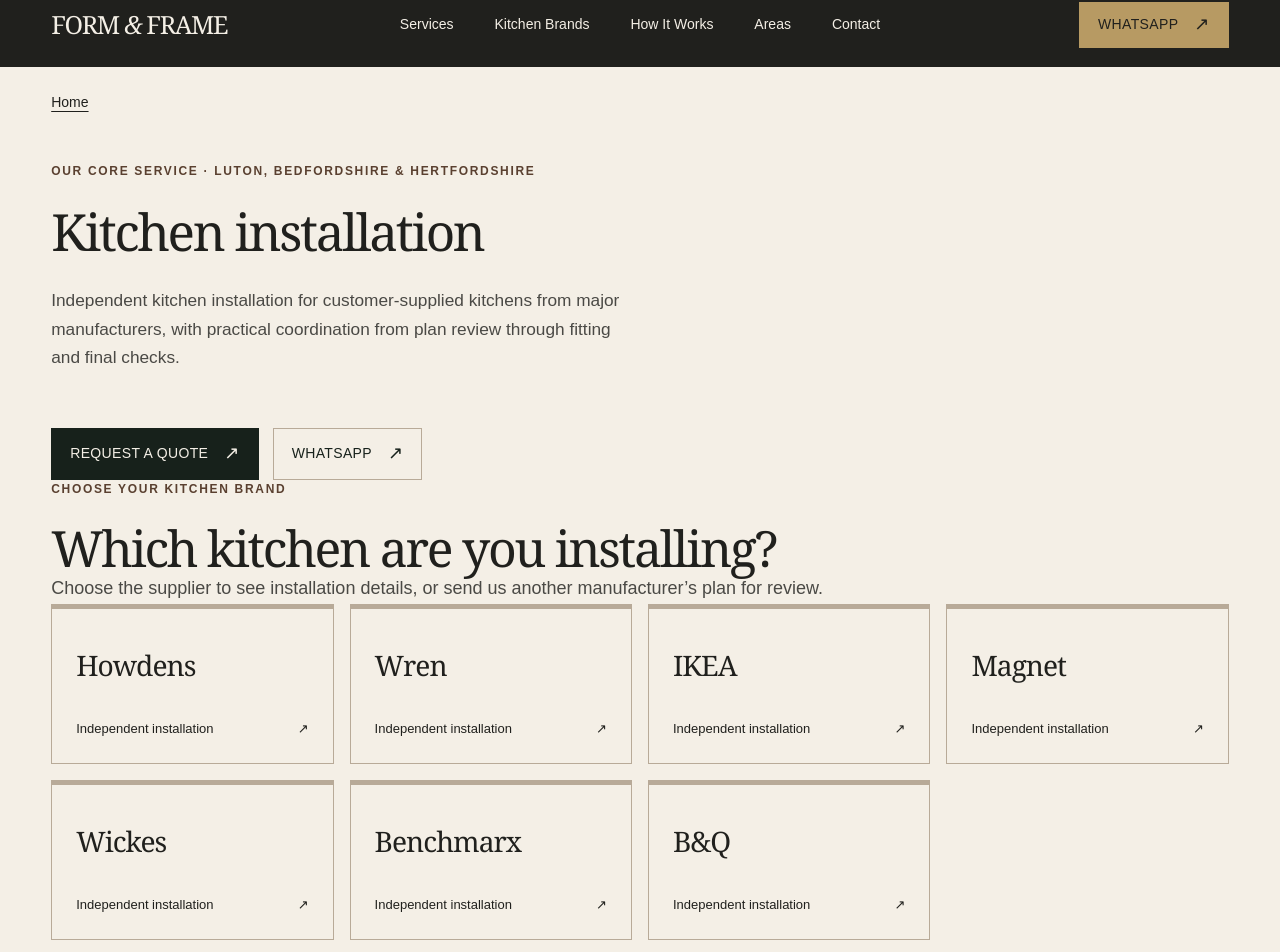
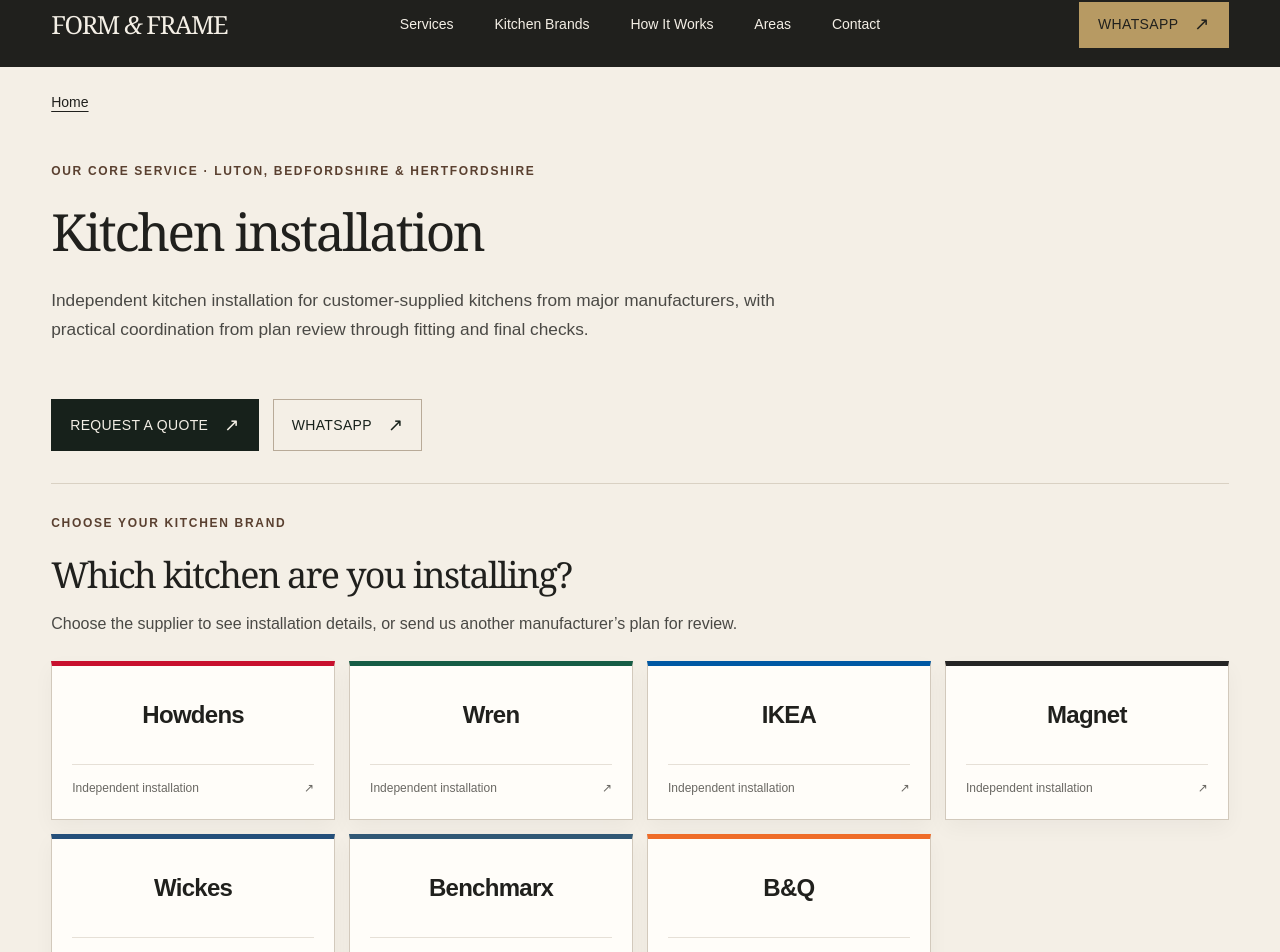
Before and after one commit to formandframekitchens/form-and-frame-website, a Next.js app: page /kitchen-installation in a window 1280 px wide. Shown: the part 17-969 px from the top of the page. Built offline with nearby package versions, Linux system fonts and the light colour scheme.

Commit message:
Polish kitchen brand selector and service spacing

```diff
--- a/app/globals.css
+++ b/app/globals.css
@@ -399,3 +399,155 @@ summary::-webkit-details-marker { display: none; }
     font-size: 28px;
   }
 }
+
+
+/* Revision 2.2: first-screen brand selection and calmer service rhythm */
+.service-hero-grid-compact {
+  grid-template-columns: minmax(0, 760px);
+  gap: 0;
+}
+.service-hero-grid-compact .service-hero-copy {
+  max-width: 760px;
+}
+.service-hero-grid-compact + .service-hero-brand-selector {
+  margin-top: 38px;
+}
+.service-hero-brand-selector {
+  padding-top: 30px;
+  border-top: 1px solid var(--line);
+}
+.brand-selector-block h2 {
+  max-width: 760px;
+  font-size: clamp(30px, 2.8vw, 42px);
+  line-height: 1.08;
+}
+.brand-selector-intro {
+  max-width: 720px;
+  margin-top: 16px;
+  font-size: 16px;
+}
+.brand-selector-block .supplier-grid {
+  margin-top: 24px;
+}
+.brand-selector-block .independent-notice {
+  margin-block: 20px 0;
+  max-width: 980px;
+  font-size: 13px;
+}
+.supplier-grid {
+  gap: 14px;
+}
+.supplier-card {
+  min-height: 142px;
+  padding: 20px;
+  background: #fffdf9;
+  border: 1px solid color-mix(in srgb, var(--stone) 62%, transparent);
+  border-top: 5px solid var(--supplier-card-accent, var(--brass));
+  box-shadow: 0 8px 20px rgb(32 32 29 / 4%);
+}
+.supplier-card:hover,
+.supplier-card[aria-current="page"] {
+  transform: translateY(-2px);
+  border-color: var(--supplier-card-accent, var(--green));
+  background: #fff;
+  box-shadow: 0 12px 28px rgb(32 32 29 / 8%);
+}
+.supplier-brand-slot {
+  min-height: 58px;
+  justify-content: center;
+  text-align: center;
+}
+.supplier-brand-slot strong {
+  font-family: Arial, Helvetica, sans-serif;
+  font-size: clamp(24px, 1.75vw, 31px);
+  font-weight: 700;
+  letter-spacing: -.03em;
+}
+.supplier-card-caption {
+  align-items: center;
+  padding-top: 14px;
+  border-top: 1px solid color-mix(in srgb, var(--stone) 35%, transparent);
+  font-size: 12px;
+  color: color-mix(in srgb, var(--charcoal) 65%, var(--ivory));
+}
+.supplier-identity {
+  display: grid;
+  grid-template-columns: auto 1fr;
+  align-items: center;
+  width: fit-content;
+  min-width: min(100%, 360px);
+  padding: 16px 20px;
+  margin-bottom: 24px;
+  background: #fffdf9;
+}
+.supplier-identity-mark {
+  grid-row: 1 / 3;
+  width: 18px;
+  height: 52px;
+  margin-right: 6px;
+}
+.supplier-identity-name {
+  font-family: Arial, Helvetica, sans-serif;
+  font-size: clamp(34px, 3vw, 48px);
+  font-weight: 700;
+  letter-spacing: -.04em;
+}
+.supplier-identity small {
+  width: auto;
+  padding: 0;
+  margin-top: 4px;
+  font-size: 11px;
+}
+.service-section {
+  padding-block: 58px;
+}
+.service-section-body {
+  margin-top: 26px;
+}
+.service-faqs summary {
+  min-height: 72px;
+  padding-block: 18px;
+}
+.service-faqs details > p {
+  padding-bottom: 22px;
+}
+@media (min-width: 1000px) {
+  .service-hero-grid-compact + .service-hero-brand-selector {
+    margin-top: 32px;
+  }
+  .brand-selector-block .supplier-grid {
+    grid-template-columns: repeat(4, minmax(0, 1fr));
+  }
+}
+@media (max-width: 600px) {
+  .service-hero-grid-compact + .service-hero-brand-selector {
+    margin-top: 28px;
+  }
+  .service-hero-brand-selector {
+    padding-top: 24px;
+  }
+  .brand-selector-block .supplier-grid {
+    grid-template-columns: repeat(2, minmax(0, 1fr));
+    gap: 10px;
+  }
+  .supplier-card {
+    min-height: 126px;
+    padding: 15px;
+  }
+  .supplier-brand-slot strong {
+    font-size: 22px;
+  }
+  .supplier-card-caption {
+    font-size: 10px;
+    gap: 6px;
+  }
+  .supplier-identity {
+    min-width: 100%;
+  }
+  .supplier-identity-name {
+    font-size: 34px;
+  }
+  .service-section {
+    padding-block: 48px;
+  }
+}
```
